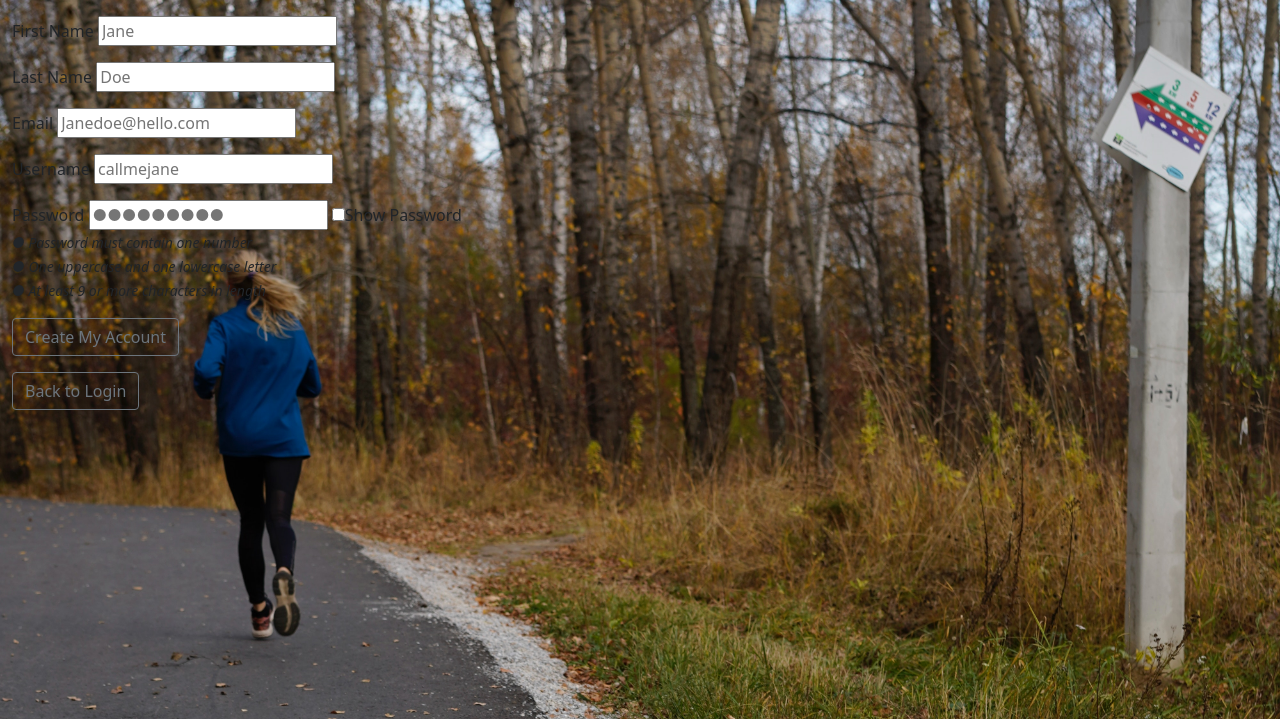
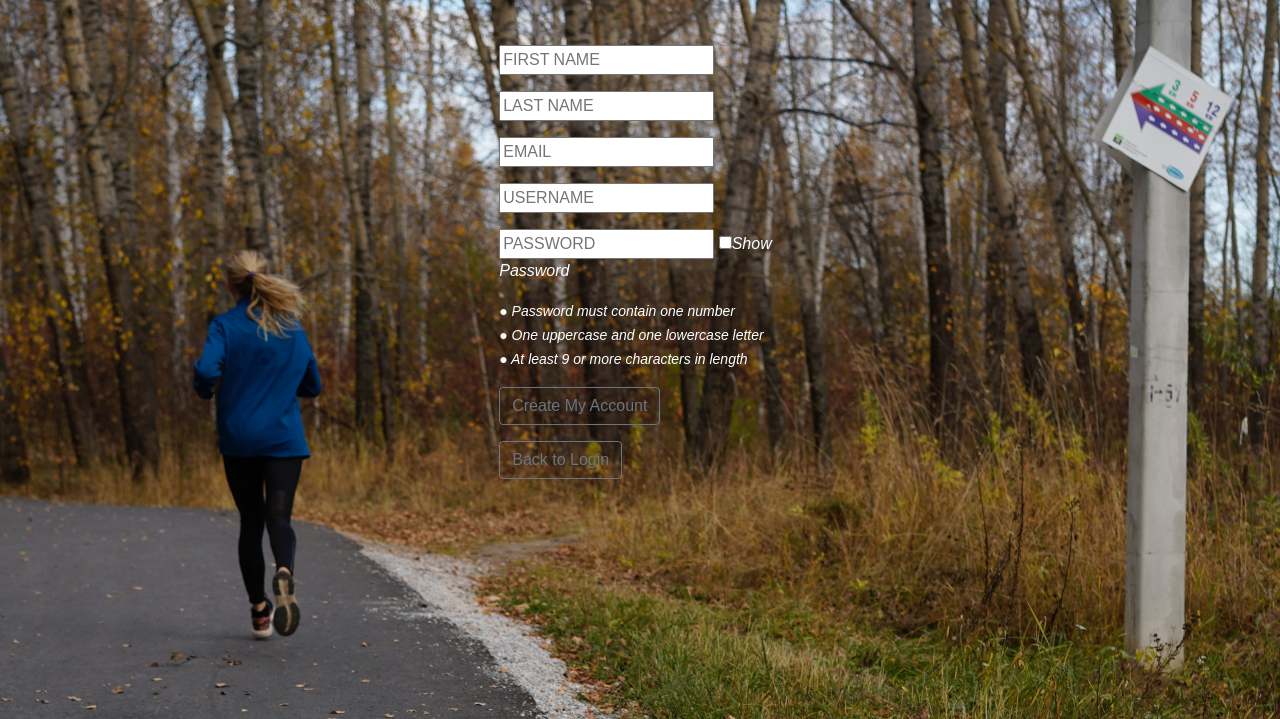
Before and after one commit to roadrunnerinthesun/Time2Run, a Flask app: page /registration in a window 1280 px wide. Shown: the part 40-759 px from the top of the page. Run offline with Flask 2, Linux system fonts and the light colour scheme; some web fonts are replaced.

Commit message:
New User Form some styling added

```diff
--- a/templates/new_user.html
+++ b/templates/new_user.html
@@ -2,21 +2,26 @@
 {% extends 'base.html' %}
 {% block title%}Create Account{% endblock %}
 
+{% block head %}
+<link rel="stylesheet" href="/static/css/style.css" />
+{% endblock head %}
+
  {% block body %}
-    <div class="container-fluid">
+    <div class="new-user-form" style="color:rgb(255, 255, 255);">
         <form id="create-account" action="/new_user" method="POST">
             <p></p>
-            First Name  <input id="fname" type="First Name" placeholder="Jane" required name="fname">
+            <input id="fname" type="First Name" placeholder="FIRST NAME" required name="fname">
             <p></p>
-            Last Name  <input id="lname" type="Last Name" placeholder="Doe" required name="lname">
+            <input id="lname" type="Last Name" placeholder="LAST NAME" required name="lname">
             <p></p>
-            Email  <input id="email" type="Email" placeholder="Janedoe@hello.com" pattern="[a-z0-9._%+-]+@[a-z0-9.-]+\.[a-z]{2,4}$" required name="email">
+            <input id="email" type="Email" placeholder="EMAIL" pattern="[a-z0-9._%+-]+@[a-z0-9.-]+\.[a-z]{2,4}$" required name="email">
             <p></p>
-            Username <input id="username" type="Username" placeholder="callmejane" required name="username">
+            <input id="username" type="Username" placeholder="USERNAME" required name="username">
             <p></p>
-            Password  <input id="password" type="Password" placeholder="●●●●●●●●●" pattern="(?=.*\d)(?=.*[a-z])(?=.*[A-Z]).{9,}" required name="password">
-                      <input type="checkbox" onclick="viewPassword()">Show Password
-            <div>
+            <input id="password" type="Password" placeholder="PASSWORD" pattern="(?=.*\d)(?=.*[a-z])(?=.*[A-Z]).{9,}" required name="password">
+            <input type="checkbox" onclick="viewPassword()"><em>Show Password</em>
+            <p></p>
+            <div id="validation">
                 <small><em>● Password must contain one number
                 <br>● One uppercase and one lowercase letter
                 <br>● At least 9 or more characters in length</em></small>
```
